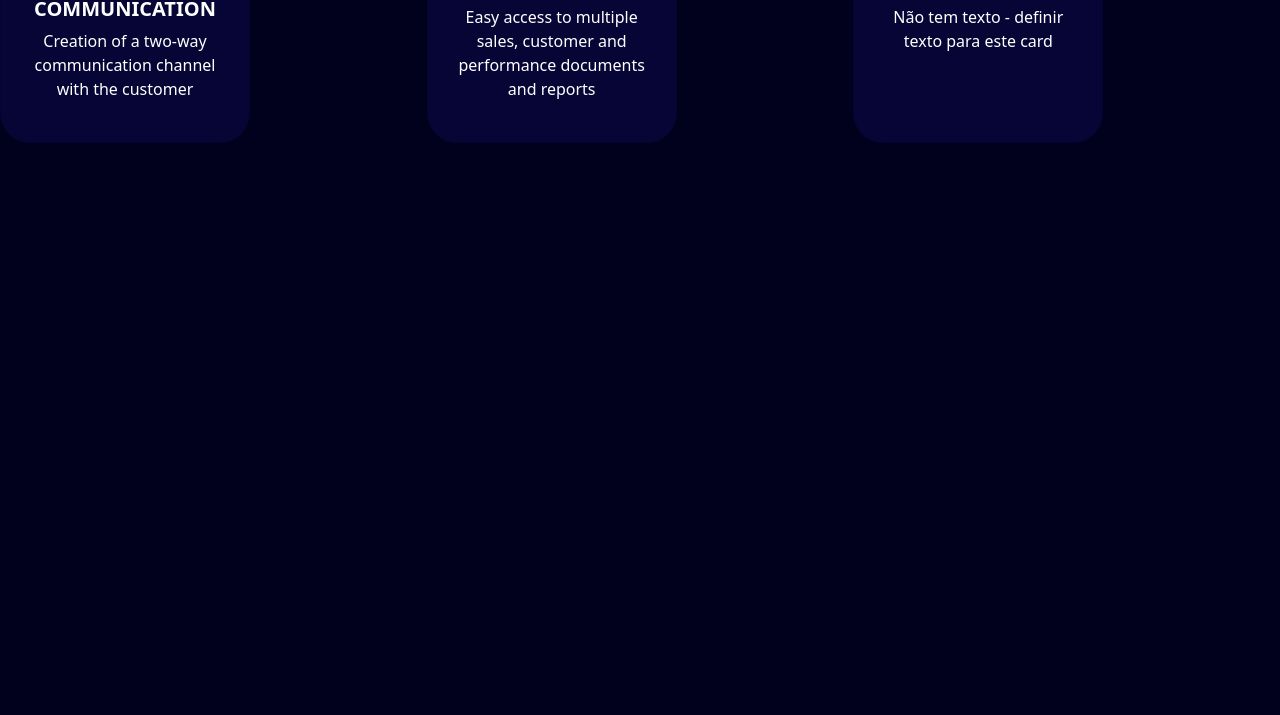
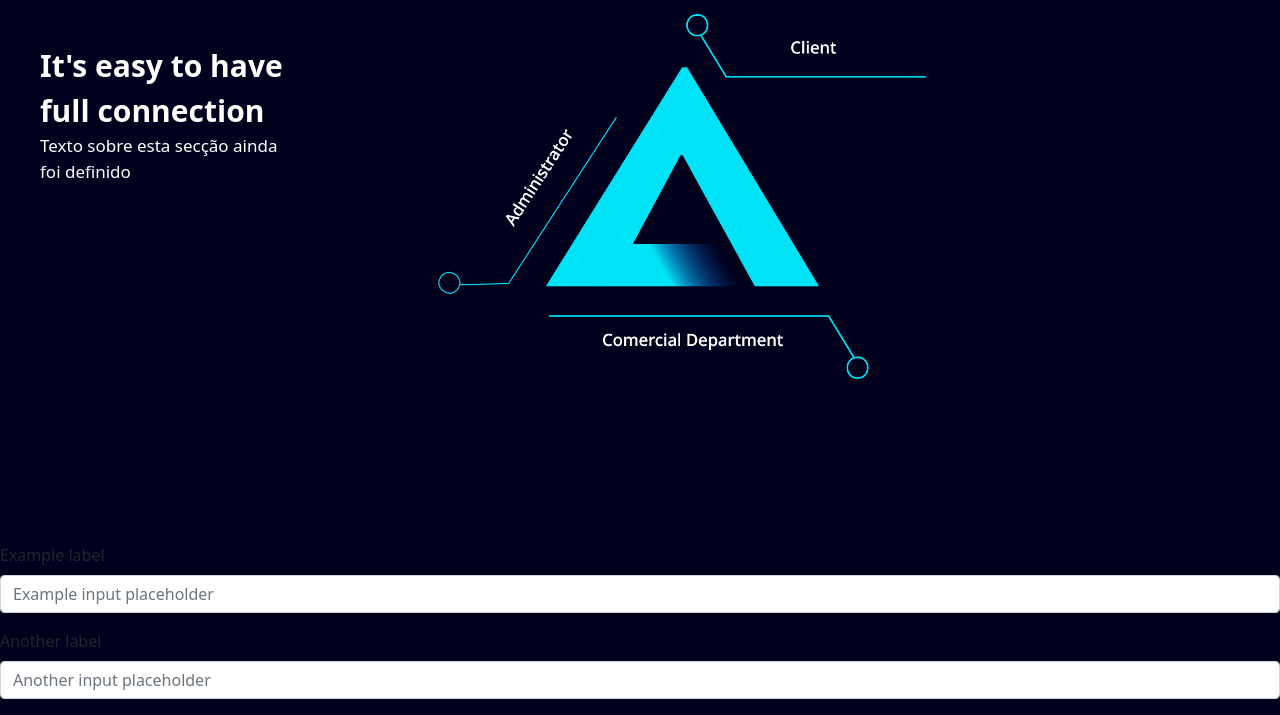
Before and after one commit to TelmaBS/NEWAIDEAL, a plain HTML site: page index.html in a window 1280 px wide. Shown: the part 3513-4228 px from the top of the page. Before the commit the page ends 3706 px from the top, so only its background shows below. Drawn offline with nearby package versions, Linux system fonts and the light colour scheme.

Commit message:
Section 6

```diff
--- a/css/styles.css
+++ b/css/styles.css
@@ -13,16 +13,14 @@
     display: flex;
  }
 
- .h850 {
-    height: 850px;
+ .h800 {
+    height: 800px;
     }
 
 
 h1 {
     color: white;
     text-align: center;
-    padding-top: 100px;
-    padding-bottom: 50px;
     font-weight: bold;
 
 }
@@ -246,18 +244,63 @@ margin-top: 90px;
 
   /*Section 4 End*/
 
+    /*Section 5 Triângulo */
+
+.tittle-section5{
+
+    color: white;
+    font-size: 30px;
+    font-weight: bold;
+    margin: 100px 0px 0px 40px
+
+}
+
+.text-section5{
+    color: white;
+    font-size: 17px;
+
+ margin-left: 40px;
+}
+
+/*.backgroud-section5{
+    background-image: url('');
+  height: 100vh;
+  background-repeat: no-repeat;
+  background-position: center;
+  background-size: cover;
+  }*/
+
+.format-img-section5 {
+    padding-top: 60px;
+    height: 450px;
+
+}
+
+.h600 {
+    height: 600px;
+}
+
+  /*Section 5 Triângulo End*/
 
 
+  /*Section 6 Form*/
 
 
+  /*.backgroud-section6{
+    background-image: url('');
+  height: 100vh;
+  background-repeat: no-repeat;
+  background-position: center;
+  background-size: cover;
+  }*/
 
 
+.format-form{
+
+}
 
 
-
-
-
-
+  /*Section 6 Form End*/
 
 
 
--- a/index.html
+++ b/index.html
@@ -77,7 +77,7 @@
 
   <!--Section 1-->
   <section>
-    <div class="container h850">
+    <div class="container h800">
       <div class="row">
 
         <img class="section1-leftform" src="imagens/rightform2page.svg">
@@ -165,7 +165,7 @@
 
 
   <!--Section 3 MobileAPP-->
-  <section class="h850">
+  <section class="h800">
 
     <div clss="container">
       <div class="row">
@@ -192,7 +192,7 @@
 
 
   <!--Section 4 APPbenefits-->
-  <section class="h850">
+  <section >
     <div class="row text-center">
 
       <div>
@@ -270,10 +270,47 @@
 
 
   <!--Section 5 Triângulo-->
+  <section class="backgroud-section5 h600">
+
+    <div clss="container">
+      <div class="row">
+        <div class="col-12 col-md-4">
+       <p class="tittle-section5">It's easy to have <br>
+        full connection </p>
+        <p class="text-section5">Texto sobre esta secção ainda <br>
+           foi definido</p>
+        </div>
+
+        <div class="col-12 col-md-7">
+          <img class="format-img-section5" src="imagens/triangulo.png">
+        </div>
+
+
+      </div>
+
+
+    </div>
+
+  </section>
   <!--Section 5 Ending-->
 
 
   <!--Section 6 Form-->
+  <section class="backgroud-section6">
+<div clas="container h800">
+  <div class="row">
+    <div class=" col-12 mb-3 format-form">
+      <label for="formGroupExampleInput" class="form-label">Example label</label>
+      <input type="text" class="form-control" id="formGroupExampleInput" placeholder="Example input placeholder">
+    </div>
+    <div class="  col-12 mb-3 format-form">
+      <label for="formGroupExampleInput2" class="form-label">Another label</label>
+      <input type="text" class="form-control" id="formGroupExampleInput2" placeholder="Another input placeholder">
+    </div>
+  </div>
+  </div>
+
+  </section>
   <!--Section 6 Form-->
 
 
```
Also changed, not shown: imagens/Grupo de máscara 15.svg (added), imagens/background-section5.svg (added), imagens/triangulo.png (added), imagens/triangulo.svg (added).
